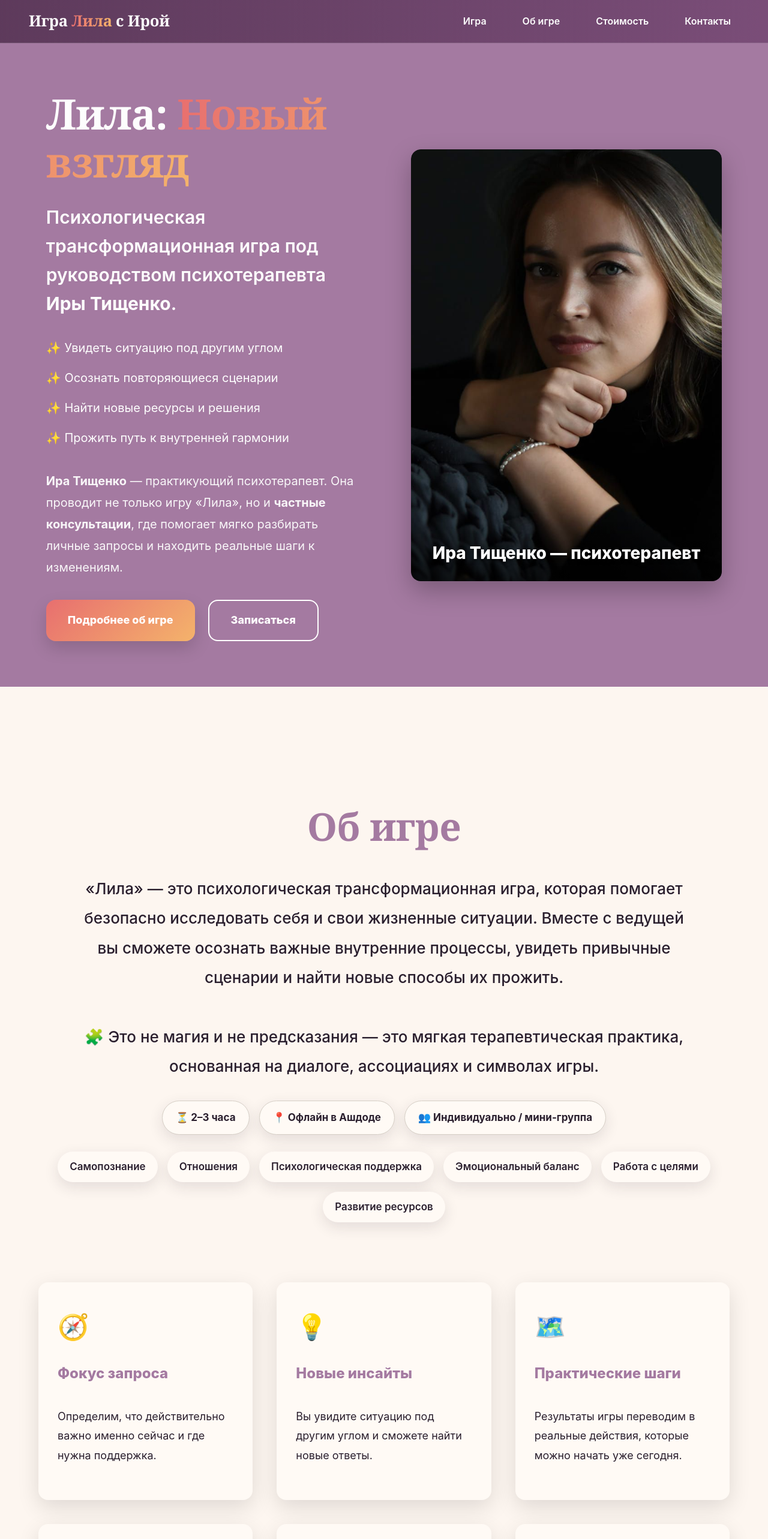
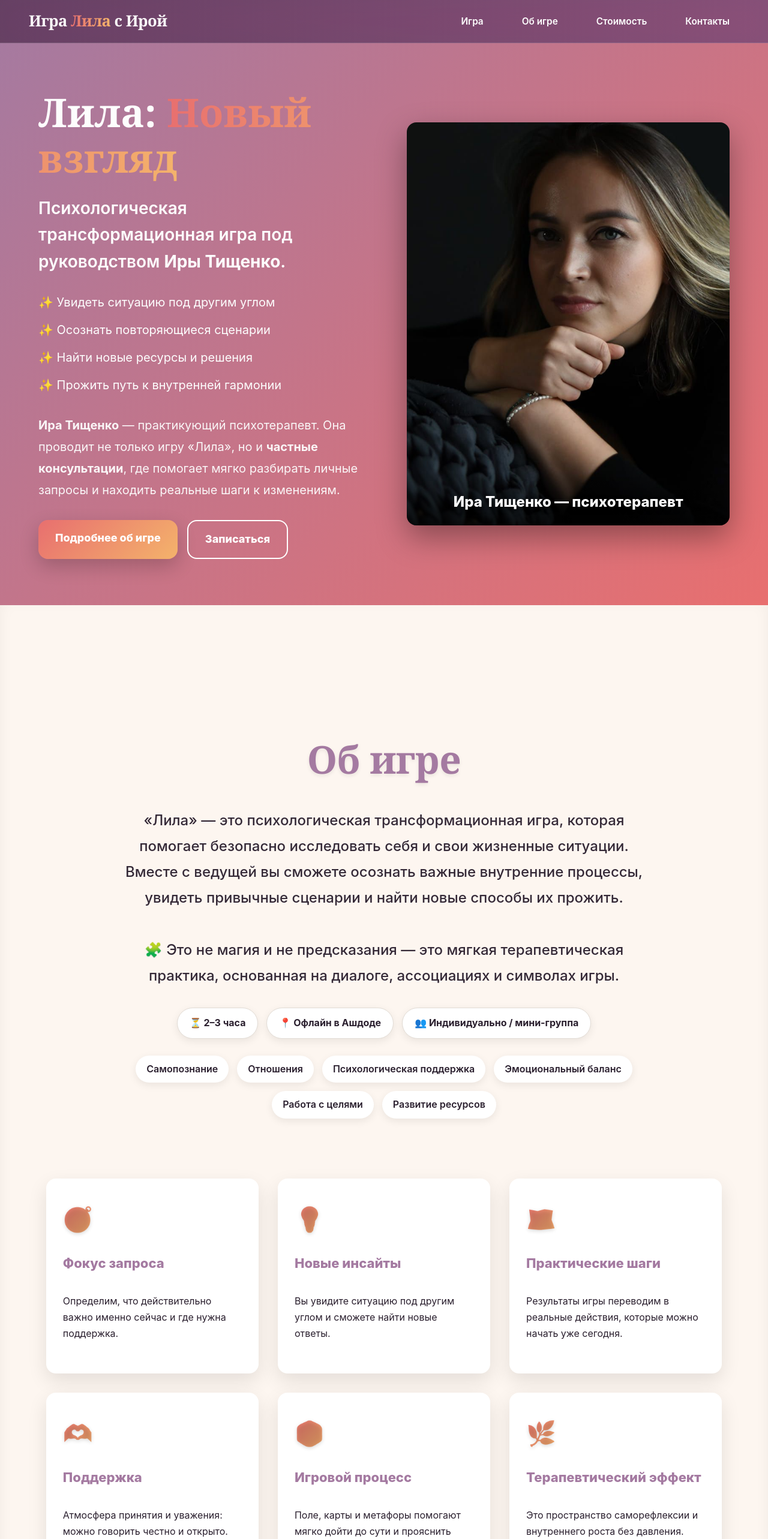
Before and after one commit to ilyajavadeveloper/Lila, a React (Vite) app: page / in a window 1280 px wide. Shown: the top 2566 px of the page at 60% size. Built offline with nearby package versions, Linux system fonts and the light colour scheme.

Commit message:
Initial commit13378764431

```diff
--- a/src/components/AboutGame.module.css
+++ b/src/components/AboutGame.module.css
@@ -1,19 +1,16 @@
 .section {
-  padding-top: clamp(60px, 10vw, 160px);
-  padding-bottom: clamp(60px, 10vw, 160px);
-
-  margin-left: calc(-1 * (100vw - 100%) / 2);
-  margin-right: calc(-1 * (100vw - 100%) / 2);
-
+  padding: clamp(70px, 12vw, 160px) clamp(20px, 6vw, 80px);
   background: var(--bg-accent);
   color: var(--text-dark);
+  border-radius: 0 0 32px 32px;
+  box-shadow: inset 0 -8px 24px rgba(0,0,0,0.05);
 }
 
 /* Заголовок */
 .header {
   text-align: center;
-  margin-bottom: clamp(48px, 8vw, 96px);
-  padding-inline: clamp(20px, 6vw, 120px);
+  margin-bottom: clamp(48px, 8vw, 100px);
+  padding-inline: clamp(16px, 5vw, 120px);
 }
 .header h2 {
   font-size: clamp(34px, 7vw, 64px);
@@ -22,14 +19,16 @@
   color: var(--bg-main);
   font-weight: 900;
   letter-spacing: -0.01em;
+  text-shadow: 0 3px 6px rgba(0,0,0,0.08);
 }
 .header p {
-  font-size: clamp(20px, 5vw, 26px);
-  line-height: 1.9;
-  max-width: 1000px;
+  font-size: clamp(18px, 5vw, 24px);
+  line-height: 1.8;
+  max-width: 900px;
   margin-inline: auto;
   color: var(--text-dark);
   font-weight: 500;
+  opacity: 0.95;
 }
 
 /* Meta */
@@ -38,16 +37,21 @@
   display: flex;
   flex-wrap: wrap;
   justify-content: center;
-  gap: 16px;
+  gap: 14px;
 }
 .meta span {
-  padding: 14px 22px;
+  padding: 12px 20px;
   border-radius: 999px;
-  background: var(--bg-light);
-  border: 1px solid #d6cfc6;
+  background: #fff;
+  border: 1px solid #e2dcd5;
   font-weight: 700;
-  font-size: 17px;
-  box-shadow: var(--shadow);
+  font-size: 16px;
+  box-shadow: 0 4px 14px rgba(0,0,0,0.08);
+  transition: transform .25s ease, box-shadow .3s ease;
+}
+.meta span:hover {
+  transform: translateY(-3px);
+  box-shadow: 0 6px 18px rgba(0,0,0,0.12);
 }
 
 /* Badges */
@@ -55,88 +59,99 @@
   display: flex;
   flex-wrap: wrap;
   justify-content: center;
-  gap: 16px;
+  gap: 14px;
   margin-top: 28px;
   list-style: none;
   padding: 0;
 }
 .badges li {
-  background: var(--bg-light);
+  background: #fff;
   border-radius: 999px;
-  padding: 12px 20px;
-  font-size: 17px;
+  padding: 10px 18px;
+  font-size: 16px;
   font-weight: 600;
-  box-shadow: var(--shadow);
+  color: var(--text-dark);
+  box-shadow: 0 4px 14px rgba(0,0,0,0.08);
+  transition: all .25s ease;
+}
+.badges li:hover {
+  transform: translateY(-3px);
+  background: var(--accent-gold);
+  color: #fff;
 }
 
 /* Cards */
 .cards {
   margin-top: clamp(60px, 8vw, 100px);
   display: grid;
-  gap: 40px;
-  grid-template-columns: repeat(auto-fit, minmax(340px, 1fr));
-  padding-inline: clamp(20px, 5vw, 80px);
+  gap: 32px;
+  grid-template-columns: repeat(auto-fit, minmax(300px, 1fr));
 }
 .card {
-  background: var(--bg-light);
+  background: #fff;
   border-radius: var(--radius);
-  padding: 40px 32px;
-  box-shadow: 0 12px 36px rgba(0,0,0,0.12);
+  padding: 36px 28px;
+  box-shadow: 0 12px 32px rgba(0,0,0,0.1);
   display: flex;
   flex-direction: column;
   align-items: flex-start;
-  transition: transform .25s ease, box-shadow .3s ease;
+  transition: transform .3s ease, box-shadow .3s ease;
 }
 .card:hover {
   transform: translateY(-6px);
-  box-shadow: 0 18px 42px rgba(0,0,0,0.18);
+  box-shadow: 0 18px 46px rgba(0,0,0,0.18);
 }
 .card h3 {
-  margin: 12px 0 18px;
+  margin: 12px 0 16px;
   color: var(--bg-main);
-  font-size: 24px;
+  font-size: 22px;
   font-weight: 800;
 }
 .card p {
-  font-size: 18px;
-  line-height: 1.8;
+  font-size: 16px;
+  line-height: 1.7;
   color: var(--text-dark);
 }
 .icon {
-  font-size: 42px;
-  margin-bottom: 14px;
+  font-size: 40px;
+  margin-bottom: 12px;
+  background: linear-gradient(135deg, var(--accent-pink), var(--accent-gold));
+  -webkit-background-clip: text;
+  color: transparent;
+  text-shadow: 0 2px 6px rgba(0,0,0,0.15);
 }
 
 /* Steps */
 .steps {
   margin-top: clamp(60px, 9vw, 120px);
-  padding: 40px;
+  padding: 36px;
   border: 2px dashed var(--bg-main);
   border-radius: var(--radius);
   background: #fff;
-  max-width: 1100px;
+  max-width: 1000px;
   margin-inline: auto;
-  box-shadow: var(--shadow);
+  box-shadow: 0 12px 28px rgba(0,0,0,0.08);
 }
 .steps h4 {
-  margin: 0 0 28px;
-  font-size: 26px;
+  margin: 0 0 24px;
+  font-size: 24px;
   color: var(--bg-main);
   font-weight: 800;
+  text-align: center;
 }
 .steps ul {
   list-style: none;
   margin: 0;
   padding: 0;
   display: grid;
-  gap: 20px;
+  gap: 18px;
 }
 .steps li {
   display: grid;
   grid-template-columns: 44px 1fr;
-  gap: 16px;
-  font-size: 18px;
-  line-height: 1.8;
+  gap: 14px;
+  font-size: 16px;
+  line-height: 1.7;
   font-weight: 500;
 }
 .steps li span {
@@ -146,10 +161,14 @@
   display: grid;
   place-items: center;
   font-weight: 800;
-  font-size: 18px;
+  font-size: 16px;
   width: 44px;
   height: 44px;
-  box-shadow: var(--shadow);
+  box-shadow: 0 4px 12px rgba(0,0,0,0.15);
+  transition: transform .25s ease;
+}
+.steps li span:hover {
+  transform: scale(1.1);
 }
 
 /* CTA */
@@ -159,29 +178,29 @@
 }
 .cta {
   display: inline-block;
-  padding: 18px 38px;
+  padding: 16px 32px;
   border-radius: var(--radius);
   background: linear-gradient(135deg, var(--accent-pink), var(--accent-gold));
   color: #fff;
   font-weight: 900;
   text-decoration: none;
-  box-shadow: 0 10px 28px rgba(0,0,0,0.15);
+  font-size: 18px;
+  box-shadow: 0 8px 24px rgba(0,0,0,0.15);
   transition: all .3s ease;
-  font-size: 20px;
 }
 .cta:hover {
-  transform: translateY(-3px);
-  box-shadow: 0 14px 34px rgba(0,0,0,0.2);
+  transform: translateY(-3px) scale(1.03);
+  box-shadow: 0 12px 32px rgba(0,0,0,0.25);
 }
 
 /* Адаптив */
-@media (max-width: 600px) {
-  .card { padding: 28px; }
+@media (max-width: 700px) {
+  .card { padding: 28px; text-align: center; }
   .card h3 { font-size: 20px; }
-  .card p { font-size: 16px; }
+  .card p { font-size: 15px; }
   .steps { padding: 28px; }
-  .steps h4 { font-size: 22px; }
-  .steps li { font-size: 16px; grid-template-columns: 36px 1fr; }
-  .steps li span { width: 36px; height: 36px; font-size: 16px; }
-  .cta { font-size: 18px; padding: 16px 30px; }
+  .steps h4 { font-size: 20px; }
+  .steps li { grid-template-columns: 36px 1fr; font-size: 15px; }
+  .steps li span { width: 36px; height: 36px; font-size: 14px; }
+  .cta { width: 100%; max-width: 320px; }
 }
--- a/src/components/Hero.jsx
+++ b/src/components/Hero.jsx
@@ -12,8 +12,8 @@ function Hero() {
             Лила: <span className={styles.highlight}>Новый взгляд</span>
           </h1>
           <p className={styles.subtitle}>
-            Психологическая трансформационная игра под руководством
-            психотерапевта <b>Иры Тищенко</b>.
+            Психологическая трансформационная игра под руководством{" "}
+            <b>Иры Тищенко</b>.
           </p>
 
           <ul className={styles.points}>
@@ -26,8 +26,7 @@ function Hero() {
           <p className={styles.bio}>
             <b>Ира Тищенко</b> — практикующий психотерапевт. Она проводит не
             только игру «Лила», но и <b>частные консультации</b>, где помогает
-            мягко разбирать личные запросы и находить реальные шаги к
-            изменениям.
+            мягко разбирать личные запросы и находить реальные шаги к изменениям.
           </p>
 
           <div className={styles.actions}>
@@ -46,7 +45,9 @@ function Hero() {
               decoding="async"
             />
             <div className={styles.overlay}>
-              <span className={styles.caption}>Ира Тищенко — психотерапевт</span>
+              <span className={styles.caption}>
+                Ира Тищенко — психотерапевт
+              </span>
             </div>
           </div>
         </div>
--- a/src/components/Hero.module.css
+++ b/src/components/Hero.module.css
@@ -1,36 +1,46 @@
-/* Hero.module.css */
 .hero {
-  padding-top: calc(var(--nav-h) + clamp(40px, 6vw, 80px));
-  padding-bottom: clamp(40px, 6vw, 80px);
+  padding-top: calc(var(--nav-h) + clamp(30px, 6vw, 80px));
+  padding-bottom: clamp(30px, 6vw, 80px);
 
-  background: var(--bg-main);
+  background: linear-gradient(135deg, var(--bg-main) 0%, var(--accent-pink) 100%);
   color: var(--text-light);
+
   min-height: calc(100svh - var(--nav-h));
   display: grid;
   align-items: center;
+
+  /* фикс белых полос */
+  width: 100dvw;
+  margin-inline: calc(-1 * (100dvw - 100%) / 2);
   overflow-x: hidden;
 }
 
 .inner {
-  width: 100%;
-  max-width: 1600px;
+  max-width: 1400px;
   margin-inline: auto;
-  padding-inline: clamp(20px, 6vw, 80px);
+  padding-inline: clamp(16px, 5vw, 64px);
 
   display: grid;
   grid-template-columns: 1fr 1fr;
-  gap: clamp(40px, 7vw, 96px);
+  gap: clamp(32px, 6vw, 80px);
   align-items: center;
 }
 
 /* --- Текст --- */
+.copy {
+  animation: fadeUp .8s ease-out both;
+}
+@keyframes fadeUp {
+  from { opacity: 0; transform: translateY(30px); }
+  to { opacity: 1; transform: translateY(0); }
+}
+
 .title {
-  font-size: clamp(34px, 6vw, 70px);
+  font-size: clamp(28px, 6vw, 66px);
+  font-family: var(--font-title);
+  font-weight: 900;
+  margin: 0 0 24px;
   line-height: 1.15;
-  font-family: var(--font-title);
-  margin: 0 0 28px;
-  font-weight: 900;
-  letter-spacing: -0.02em;
 }
 .highlight {
   background: linear-gradient(90deg, var(--accent-pink), var(--accent-gold));
@@ -39,27 +49,22 @@
   color: transparent;
 }
 .subtitle {
-  font-size: clamp(20px, 4vw, 30px);
-  line-height: 1.6;
+  font-size: clamp(18px, 4vw, 28px);
   font-weight: 600;
-  margin: 0 0 32px;
-  max-width: 820px;
+  margin: 0 0 28px;
 }
 .points {
   list-style: none;
+  margin: 0 0 32px;
   padding: 0;
-  margin: 0 0 36px;
-  font-size: 20px;
+  font-size: clamp(16px, 4vw, 20px);
+  line-height: 1.7;
+}
+.points li { margin-bottom: 12px; }
+.bio {
+  font-size: clamp(16px, 4vw, 20px);
+  margin-bottom: 32px;
   line-height: 1.8;
-  max-width: 820px;
-}
-.points li { margin-bottom: 14px; }
-
-.bio {
-  font-size: 20px;
-  line-height: 1.8;
-  margin-bottom: 36px;
-  max-width: 820px;
   opacity: 0.95;
 }
 
@@ -67,27 +72,26 @@
 .actions {
   display: flex;
   flex-wrap: wrap;
-  gap: 22px;
+  gap: 16px;
+  justify-content: flex-start;
+  animation: fadeUp 1s ease-out .2s both;
 }
 .cta, .secondary {
-  display: inline-flex;
-  align-items: center;
-  justify-content: center;
+  padding: 16px 28px;
   border-radius: var(--radius);
   font-weight: 800;
-  padding: 18px 36px;
   text-decoration: none;
   transition: all .35s ease;
-  font-size: 18px;
+  font-size: clamp(16px, 4vw, 18px);
 }
 .cta {
   background: linear-gradient(135deg, var(--accent-pink), var(--accent-gold));
   color: #fff;
-  box-shadow: 0 12px 28px rgba(0,0,0,0.15);
+  box-shadow: 0 12px 32px rgba(0,0,0,0.2);
 }
 .cta:hover {
-  transform: translateY(-4px) scale(1.02);
-  box-shadow: 0 16px 36px rgba(0,0,0,0.2);
+  transform: translateY(-3px) scale(1.03);
+  box-shadow: 0 18px 42px rgba(0,0,0,0.3);
 }
 .secondary {
   border: 2px solid #fff;
@@ -107,56 +111,68 @@
 .posterWrap {
   position: relative;
   width: 100%;
-  min-height: 720px;
-  max-width: 900px;
+  max-width: 640px;
+  aspect-ratio: 4/5;
   border-radius: var(--radius);
   overflow: hidden;
-  box-shadow: 0 16px 40px rgba(0,0,0,0.25);
+
+  box-shadow: 0 20px 50px rgba(0,0,0,0.35);
+  transition: transform .5s ease, box-shadow .5s ease;
+  animation: fadeUp 1s ease-out .4s both;
 }
 .poster {
   width: 100%;
   height: 100%;
   object-fit: cover;
   display: block;
-  border-radius: var(--radius);
-  transition: transform .4s ease;
+  transition: transform .6s ease;
 }
-.poster:hover { transform: scale(1.04); }
+.posterWrap:hover {
+  transform: scale(1.02);
+  box-shadow: 0 28px 70px rgba(0,0,0,0.45);
+}
+.poster:hover { transform: scale(1.07); }
 
-/* Overlay + подпись */
+/* Overlay */
 .overlay {
   position: absolute;
-  bottom: 0;
-  left: 0;
-  right: 0;
-  padding: 40px 20px 24px;
-  background: linear-gradient(to top, rgba(0,0,0,0.65), rgba(0,0,0,0));
+  bottom: 0; left: 0; right: 0;
+  padding: 32px 20px 20px;
+  background: linear-gradient(to top, rgba(0,0,0,0.75), transparent);
   text-align: center;
 }
 .caption {
-  font-size: clamp(20px, 5vw, 28px);
+  font-size: clamp(16px, 4vw, 24px);
   font-weight: 800;
   color: #fff;
-  text-shadow: 0 3px 6px rgba(0,0,0,0.6);
+  text-shadow: 0 4px 8px rgba(0,0,0,0.7);
 }
 
 /* --- Адаптив --- */
-@media (max-width: 1100px) {
+@media (max-width: 1000px) {
   .inner {
     grid-template-columns: 1fr;
-    gap: 56px;
+    gap: 48px;
     text-align: center;
   }
+  .actions {
+    justify-content: center;
+  }
   .visual { order: -1; }
-  .posterWrap { min-height: 560px; max-width: 720px; margin-inline: auto; }
-  .points { text-align: left; margin-inline: auto; }
-  .actions { justify-content: center; }
+  .posterWrap {
+    max-width: 80%;
+    aspect-ratio: 3/4;
+    margin-inline: auto;
+  }
 }
-@media (max-width: 700px) {
-  .posterWrap { min-height: 460px; max-width: 100%; }
-  .title { font-size: clamp(26px, 7vw, 44px); }
-  .subtitle { font-size: clamp(18px, 5vw, 24px); }
-  .points { font-size: clamp(16px, 5vw, 20px); }
-  .bio { font-size: 16px; }
-  .cta, .secondary { width: min(90%, 360px); }
+@media (max-width: 600px) {
+  .cta, .secondary {
+    width: 100%;
+    max-width: 340px;
+    margin-inline: auto;
+  }
+  .posterWrap {
+    width: 100%;
+    aspect-ratio: 3/4;
+  }
 }
--- a/src/components/NavBar.module.css
+++ b/src/components/NavBar.module.css
@@ -10,74 +10,97 @@
   min-height: var(--nav-h);
   padding: 12px clamp(16px, 5vw, 48px);
 
-  /* 🔥 фон сделали темнее и контрастнее */
-  background: linear-gradient(90deg, rgba(90,55,88,0.95), rgba(120,75,118,0.95));
-  backdrop-filter: blur(14px);
+  background: rgba(90,55,88,0.7);
+  background: linear-gradient(90deg, rgba(90,55,88,0.85), rgba(120,75,118,0.85));
+  backdrop-filter: blur(18px) saturate(150%);
   border-bottom: 1px solid rgba(255,255,255,0.15);
 
-  transition: background 0.35s ease, box-shadow 0.35s ease, transform 0.3s ease;
+  transform: translateY(-100%);
+  animation: slideDown 0.7s cubic-bezier(0.25, 1, 0.5, 1) forwards;
+  transition: background .4s ease, box-shadow .4s ease, padding .3s ease;
 }
 .navbar.scrolled {
-  background: linear-gradient(90deg, rgba(70,40,68,0.97), rgba(100,55,98,0.97));
-  box-shadow: 0 4px 20px rgba(0,0,0,0.25);
-  transform: translateY(0); /* плавное появление */
+  background: linear-gradient(90deg, rgba(70,40,68,0.95), rgba(100,55,98,0.95));
+  box-shadow: 0 6px 28px rgba(0,0,0,0.35);
+  padding: 10px clamp(14px, 5vw, 36px);
 }
 
-/* Логотип */
+@keyframes slideDown {
+  to { transform: translateY(0); }
+}
+
+/* Лого */
 .logo {
   font-size: clamp(20px, 2vw, 28px);
   font-weight: 900;
   font-family: var(--font-title);
   color: var(--text-light);
-  letter-spacing: -0.01em;
-  transition: color 0.3s ease;
+  letter-spacing: -0.02em;
+  transition: color .3s ease, transform .3s ease;
+}
+.logo:hover {
+  transform: scale(1.05);
 }
 .lila {
   background: linear-gradient(90deg, var(--accent-pink), var(--accent-gold));
-  -webkit-background-clip:text;
-  background-clip:text;
-  color:transparent;
+  -webkit-background-clip: text;
+  background-clip: text;
+  color: transparent;
 }
 
 /* Ссылки */
 .navLinks {
   list-style: none;
   display: flex;
-  gap: clamp(12px, 3vw, 32px);
-  margin: 0;
-  padding: 0;
+  gap: clamp(14px, 3vw, 32px);
+  margin: 0; padding: 0;
+  opacity: 0;
+  animation: fadeIn 1s ease .4s forwards;
+}
+@keyframes fadeIn {
+  to { opacity: 1; }
 }
 .navLinks a {
   text-decoration: none;
   font-weight: 600;
-  font-size: clamp(16px, 1.2vw, 18px);
+  font-size: clamp(15px, 1.2vw, 18px);
   color: var(--text-light);
-  padding: 10px 14px;
+  padding: 10px 16px;
   border-radius: var(--radius);
-  transition: background 0.3s ease, color 0.3s ease, transform 0.25s ease;
+  transition: all .35s ease;
+  position: relative;
 }
 .navLinks a:hover {
   background: rgba(255,255,255,0.15);
-  color: #fff;
-  transform: translateY(-2px);
+  transform: translateY(-2px) scale(1.03);
+  box-shadow: 0 4px 14px rgba(0,0,0,0.25);
 }
-
-/* Анимация появления */
-.navbar {
-  transform: translateY(-100%);
-  animation: slideDown 0.6s ease forwards;
+.navLinks a::after {
+  content: "";
+  position: absolute;
+  bottom: -4px; left: 50%;
+  width: 0; height: 2px;
+  background: linear-gradient(90deg, var(--accent-pink), var(--accent-gold));
+  transition: .3s ease;
+  transform: translateX(-50%);
 }
-@keyframes slideDown {
-  to { transform: translateY(0); }
+.navLinks a:hover::after {
+  width: 70%;
 }
 
 /* Мобилки */
-@media (max-width: 768px) {
+@media (max-width: 700px) {
+  .navbar {
+    padding: 8px 16px;
+  }
+  .logo {
+    font-size: 20px;
+  }
   .navLinks {
-    gap: clamp(10px, 4vw, 20px);
+    gap: 10px;
   }
   .navLinks a {
-    font-size: clamp(16px, 4vw, 20px);
+    font-size: 15px;
     padding: 8px 12px;
   }
 }
--- a/src/components/Pricing.jsx
+++ b/src/components/Pricing.jsx
@@ -8,11 +8,11 @@ function Pricing() {
       <h2 className={styles.title}>Стоимость участия</h2>
       <div className={styles.wrapper}>
         <div className={styles.card}>
-          <h3>Трансформационная игра «Лила»</h3>
+          <h3 className={styles.subtitle}>Трансформационная игра «Лила»</h3>
           <p className={styles.price}>200 ₪</p>
           <ul className={styles.list}>
             <li>Индивидуально или в мини-группе</li>
-            <li>Офлайн в Ashdod</li>
+            <li>Офлайн в Ашдоде</li>
             <li>Длительность: 2–3 часа</li>
           </ul>
           <div className={styles.ctaWrap}>
```
Also changed, not shown: src/components/Contact.module.css (+70 -26 lines), src/components/Pricing.module.css (+57 -20 lines).
